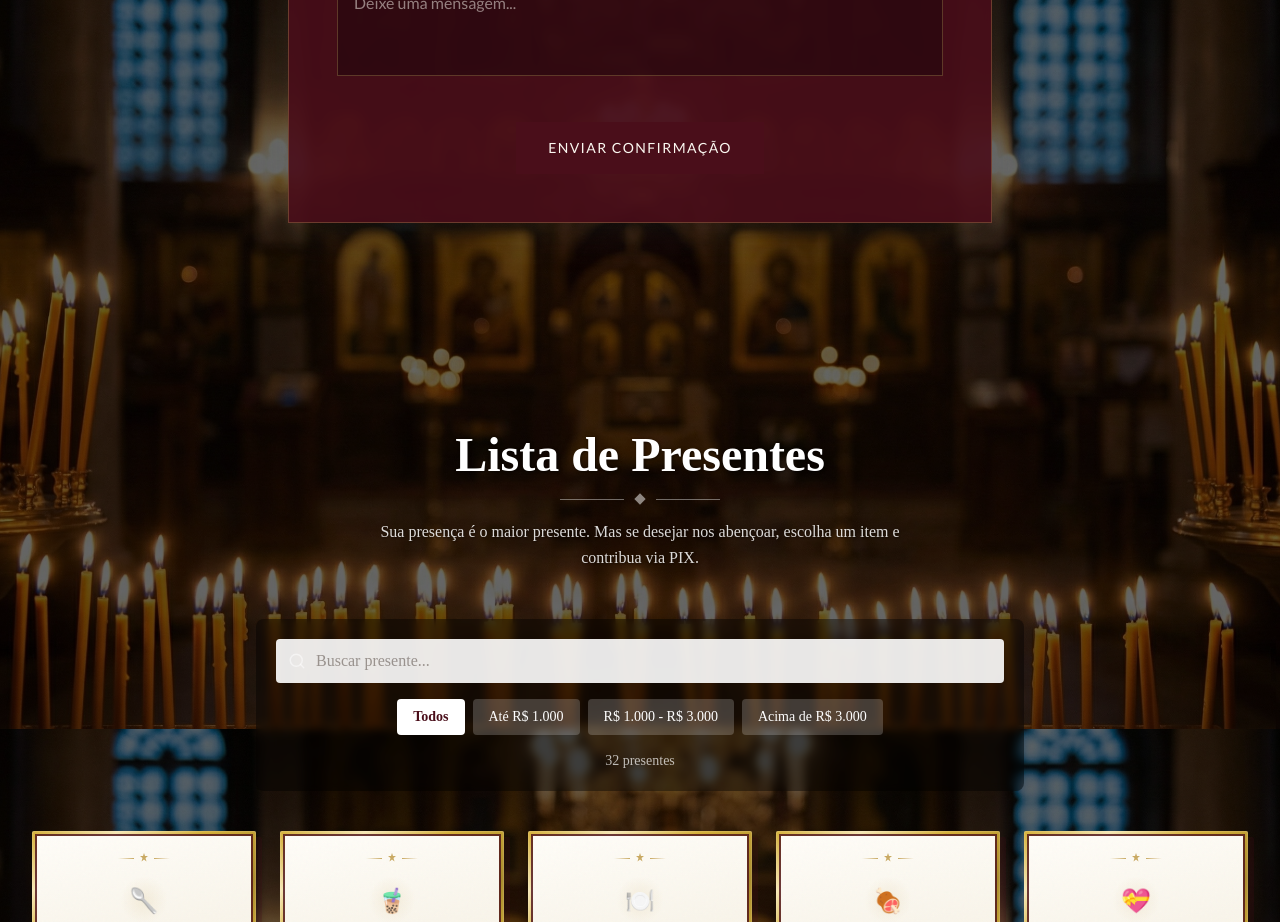
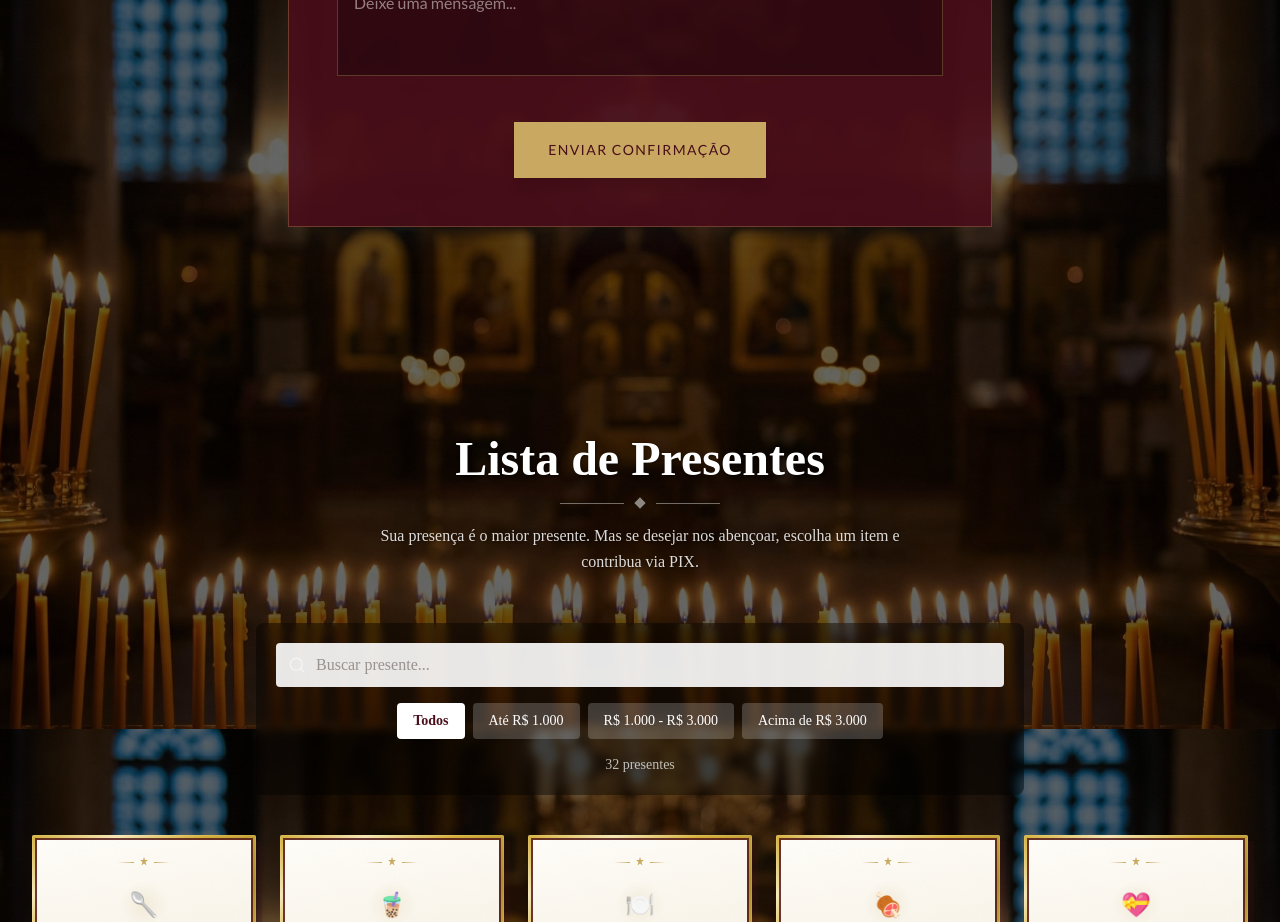
Before and after one commit to baronglock/wedding, a Next.js app: page / in a window 1280 px wide. Shown: the part 1700-2622 px from the top of the page. Built offline with nearby package versions, Linux system fonts and the light colour scheme; a web font is replaced by a local one.

Commit message:
Make submit button more visible with gold background and shadow

```diff
--- a/app/globals.css
+++ b/app/globals.css
@@ -54,10 +54,12 @@
   /* Botões Profissionais */
   .btn-primary {
     @apply inline-flex items-center justify-center px-8 py-4;
-    @apply bg-wedding-burgundy text-wedding-cream;
+    @apply bg-wedding-gold text-wedding-burgundy;
     @apply font-medium tracking-wide uppercase text-sm;
     @apply transition-all duration-300;
-    @apply hover:bg-wedding-burgundy-light hover:shadow-xl;
+    @apply border-2 border-wedding-gold;
+    @apply hover:bg-wedding-cream hover:border-wedding-cream hover:shadow-xl;
+    @apply shadow-lg;
     letter-spacing: 0.1em;
   }
 
```
